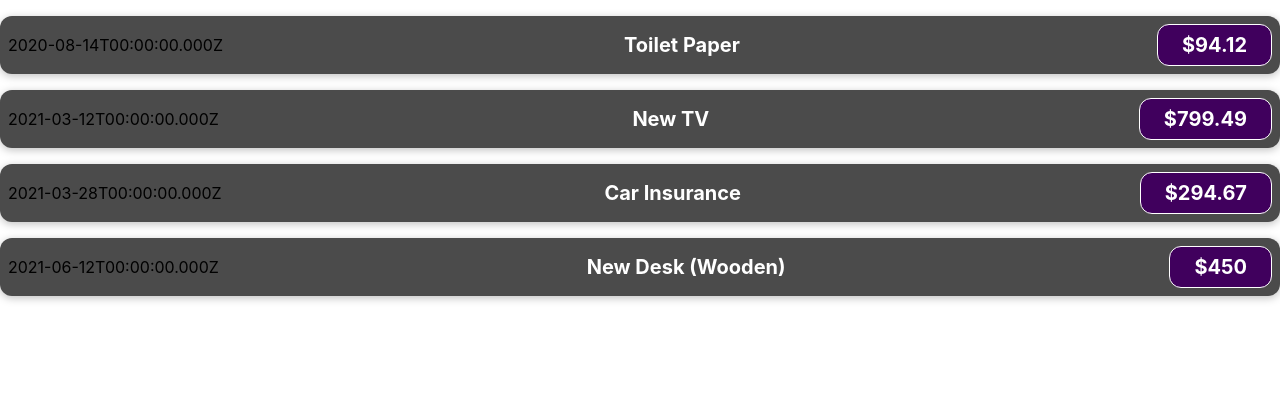
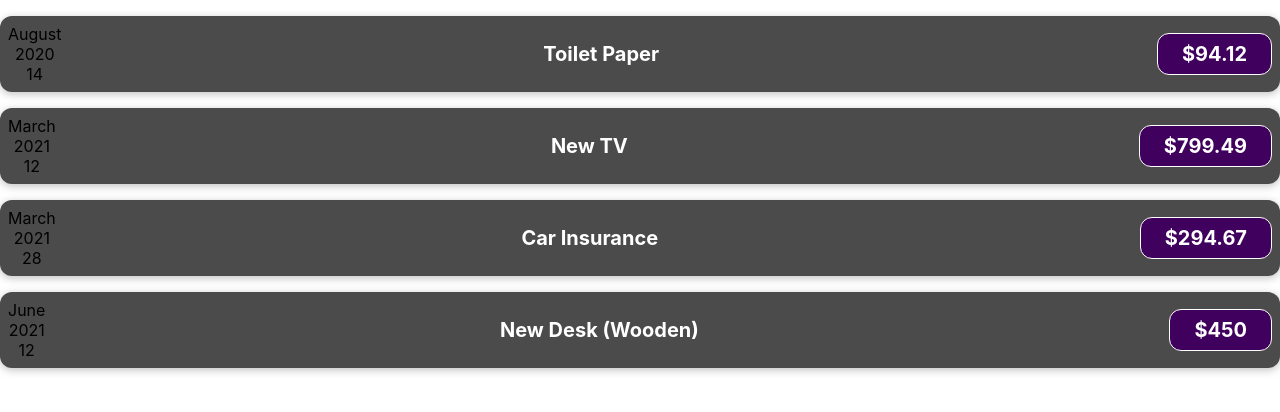
Before and after one commit to maddy8381/expense-diary, a React (Create React App) app: page / in a window 1280 px wide. Shown: the top 412 px of the page. Built offline with nearby package versions, Linux system fonts and the light colour scheme.

Commit message:
Converting dates

```diff
--- a/src/components/ExpenseItem.js
+++ b/src/components/ExpenseItem.js
@@ -2,13 +2,18 @@
 import './ExpenseItem.css';
 
 function ExpenseItem(props) {
-    const expenseDate = new Date(2021, 3, 19);
-    const expenseTitle = 'Car Insurance';
-    const expenseAmount = 298.5;
+    const month = props.date.toLocaleString('en-US', { month: 'long' });
+    const day = props.date.toLocaleString('en-US', { day: '2-digit' });
+    const year = props.date.getFullYear();
+
 
     return (
         <div className="expense-item">
-            <div>{props.date.toISOString()}</div>
+            <div>
+                <div>{month}</div>
+                <div>{year}</div>
+                <div>{day}</div>
+            </div>
             <div className="expense-item__description">
                 <h2>{props.title}</h2>
                 <div className="expense-item__price">${props.amount}</div>
```
